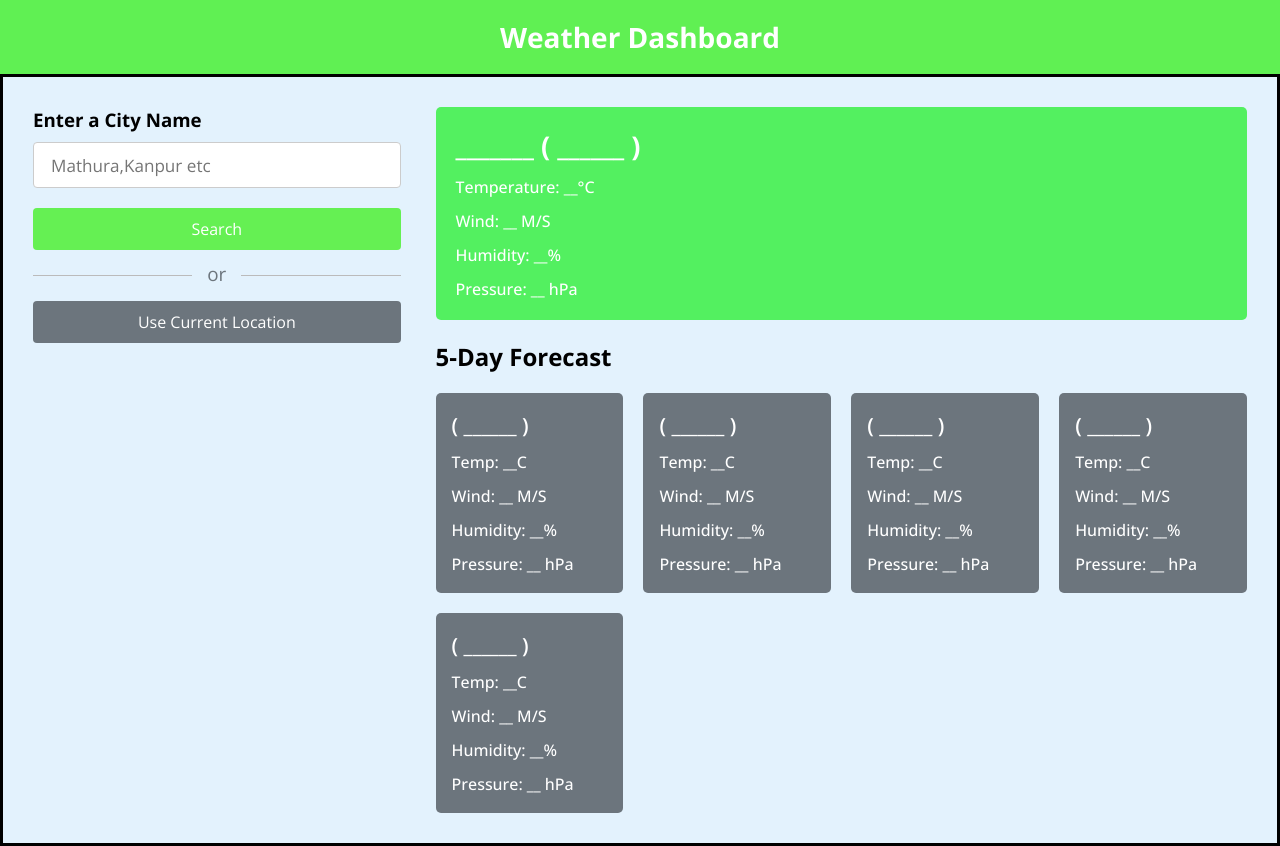
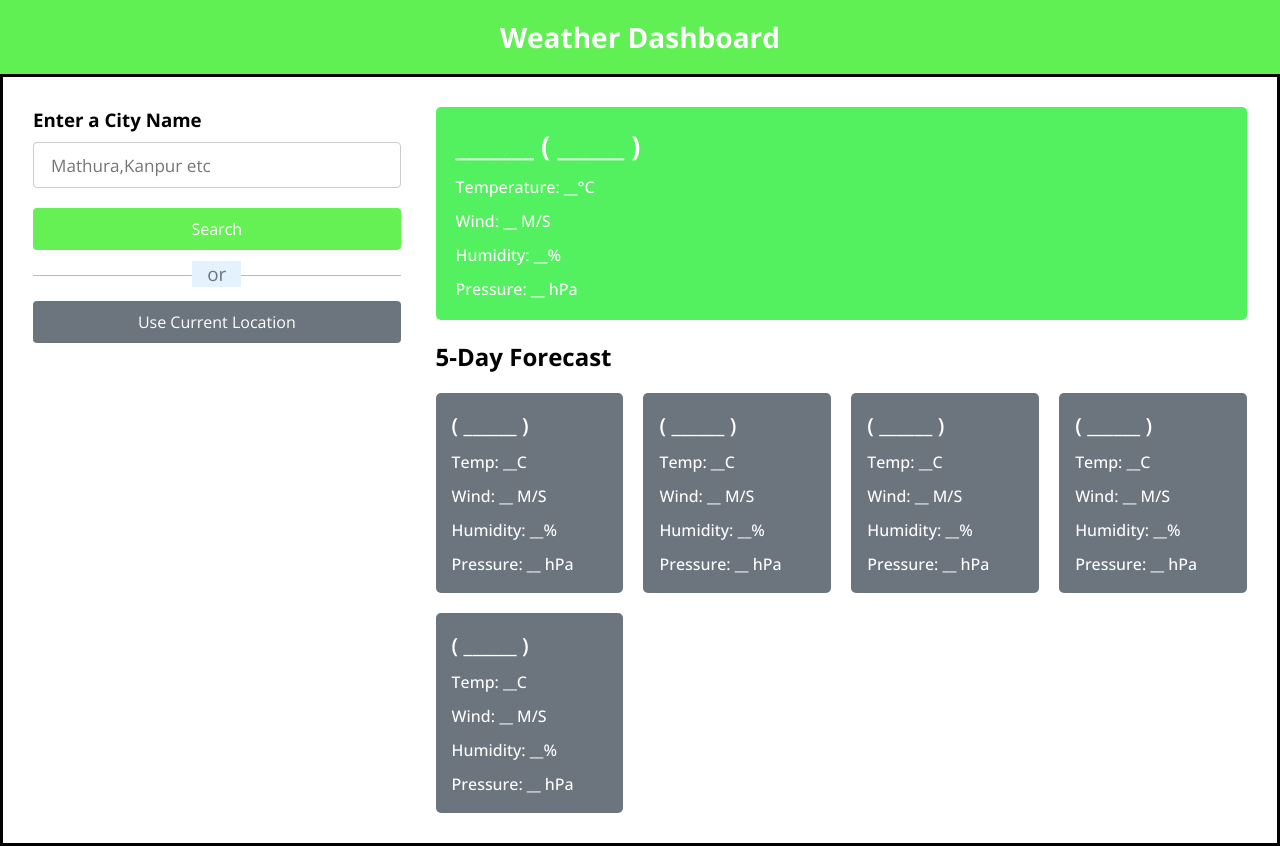
Before and after one commit to harshcvedi/miniproject, a plain HTML site: page index.html in a window 1280 px wide. Drawn offline with nearby package versions, Linux system fonts and the light colour scheme.

Commit message:
Update style.css

```diff
--- a/style.css
+++ b/style.css
@@ -19,9 +19,7 @@ section{
   box-sizing: border-box;
   font-family: 'Open Sans', sans-serif;
 }
-body {
-  background: #E3F2FD;
-}
+
 h1 {
   background:#60f053;
   font-size: 1.75rem;
```
